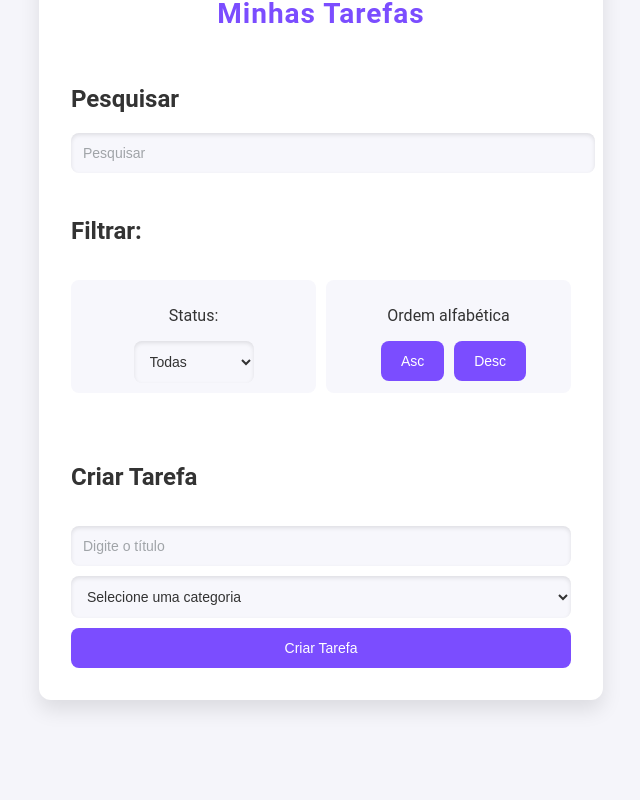
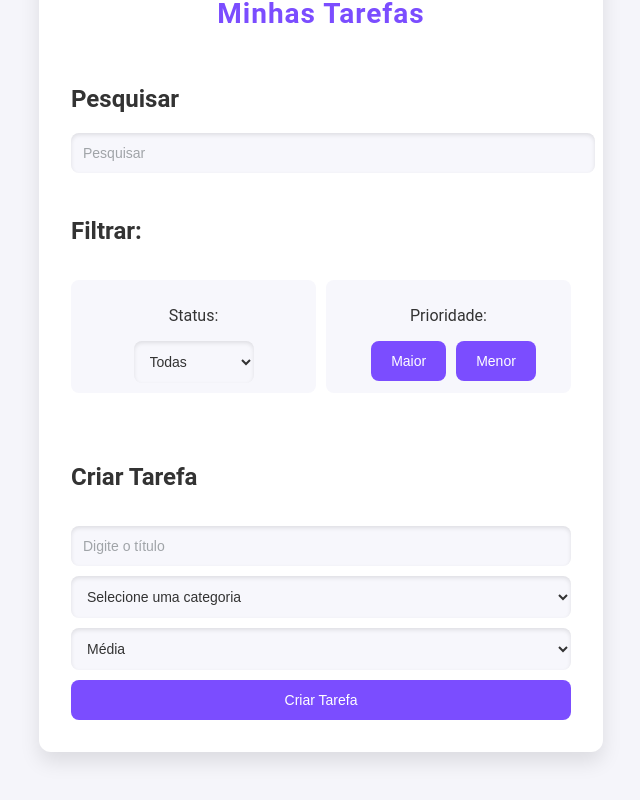
Before and after one commit to MarcosJunji/TaskSphere, a React (Vite) app: page / in a window 1280 px wide. Shown: the part 431-1231 px from the top of the page, without its empty margins (319-959 px from the left). Before the commit the page ends 1179 px from the top, so only its background shows below. Built offline with nearby package versions, Linux system fonts and the light colour scheme.

Commit message:
Adding priority filter and field

```diff
--- a/src/App.css
+++ b/src/App.css
@@ -49,7 +49,11 @@ h1 {
   transition: background-color 0.3s ease, transform 0.2s;
   /* Ajuste de largura consistente */
   box-sizing: border-box;
+}
 
+.todo .priority {
+  font-weight: bold;
+  color: #ff6347; /* Cor personalizada para a prioridade */
 }
 
 .todo-form button {
--- a/src/App.jsx
+++ b/src/App.jsx
@@ -14,7 +14,6 @@ function App() {
   const [filter, setFilter] = useState("All");
   const [sort, setSort] = useState("Asc");
 
-  // Verifica se o localStorage está disponível
   const isLocalStorageAvailable = () => {
     try {
       const test = "__test__";
@@ -26,7 +25,6 @@ function App() {
     }
   };
 
-  // Carrega as tarefas salvas do localStorage ao montar o componente
   useEffect(() => {
     if (isLocalStorageAvailable()) {
       const savedTodos = JSON.parse(localStorage.getItem('todos')) || [];
@@ -34,20 +32,20 @@ function App() {
     }
   }, []);
 
-  // Salva as tarefas no localStorage sempre que a lista de todos é atualizada
   useEffect(() => {
     if (isLocalStorageAvailable()) {
       localStorage.setItem('todos', JSON.stringify(todos));
     }
   }, [todos]);
 
-  const addTodo = (text, category) => {
+  const addTodo = (text, category, priority) => {
     setTodos((prevTodos) => [
       ...prevTodos,
       {
         id: Math.floor(Math.random() * 10000),
         text,
         category,
+        priority,
         isCompleted: false,
       },
     ]);
@@ -69,24 +67,30 @@ function App() {
     <div className="app">
       <Counter />
       <h1>Minhas Tarefas</h1>
-      <Search search={search} setSearch={setSearch}/>
-      <Filter filter={filter} setFilter={setFilter} setSort={setSort}/>
+      <Search search={search} setSearch={setSearch} />
+      <Filter filter={filter} setFilter={setFilter} setSort={setSort} />
       <div className="todo-list">
         {todos
           .filter((todo) => filter === "All"
             ? true
             : filter === "Completed"
-            ? todo.isCompleted
-            : !todo.isCompleted
+              ? todo.isCompleted
+              : !todo.isCompleted
           )
           .filter((todo) =>
             todo.text.toLowerCase().includes(search.toLowerCase())
           )
-          .sort((a, b) =>
-            sort === "Asc"
+          .sort((a, b) => {
+            const priorityOrder = { "Alta": 1, "Média": 2, "Baixa": 3 };
+            if (priorityOrder[a.priority] !== priorityOrder[b.priority]) {
+              return sort === "Asc"
+                ? priorityOrder[a.priority] - priorityOrder[b.priority]
+                : priorityOrder[b.priority] - priorityOrder[a.priority];
+            }
+            return sort === "Asc"
               ? a.text.localeCompare(b.text)
-              : b.text.localeCompare(a.text)
-          )
+              : b.text.localeCompare(a.text);
+          })
           .map((todo) => (
             <Todo
               key={todo.id}
--- a/src/components/Filter.jsx
+++ b/src/components/Filter.jsx
@@ -12,9 +12,9 @@ const Filter = ({ filter, setFilter, setSort }) => {
                   </select>
               </div>
               <div>
-                  <p>Ordem alfabética</p>
-                  <button onClick={() => setSort("Asc")} className="btn-filter">Asc</button>
-                  <button onClick={() => setSort("Desc")} className="btn-filter">Desc</button>
+                  <p>Prioridade:</p>
+                  <button onClick={() => setSort("Asc")} className="btn-filter">Maior</button>
+                  <button onClick={() => setSort("Desc")} className="btn-filter">Menor</button>
               </div>
           </div>
       </div>
--- a/src/components/Todo.jsx
+++ b/src/components/Todo.jsx
@@ -2,10 +2,14 @@ import React from 'react'
 
 const Todo = ({ todo, removeTodo, completeTodo }) => {
   return (
-    <div className="todo" style={{textDecoration: todo.isCompleted ? "line-through" : ""}}>
+    <div
+      className="todo"
+      style={{textDecoration: todo.isCompleted ? "line-through" : ""}}
+    >
         <div className="content">
             <p>{todo.text}</p>
             <p className="category">({todo.category})</p>
+            <p className="priority">Prioridade: {todo.priority}</p>
         </div>
         <div>
             <button className='complete' onClick={() => completeTodo(todo.id)}><i class="fas fa-check"></i></button>
--- a/src/components/TodoForm.jsx
+++ b/src/components/TodoForm.jsx
@@ -3,24 +3,37 @@ import { useState } from 'react';
 export const TodoForm = ({ addTodo }) => {
     const [value, setValue] = useState ("");
     const [category, setCategory] = useState ("");
+    const [priority, setPriority] = useState("Média");
 
     const handleSubmit = (e) => {
         e.preventDefault();
         if(!value || !category) return;
-        addTodo(value, category);
+        addTodo(value, category, priority);
         setValue("");
         setCategory("");
+        setPriority("");
     }
 
   return <div className="todo-form">
     <h2>Criar Tarefa</h2>
     <form onSubmit={handleSubmit}>
-        <input type="text" placeholder="Digite o título" value={value} onChange={(e) => setValue(e.target.value)}/>
+        <input
+          type="text"
+          placeholder="Digite o título"
+          value={value}
+          onChange={(e) => setValue(e.target.value)}
+          />
         <select value={category} onChange={(e) => setCategory(e.target.value)}>
             <option value="">Selecione uma categoria</option>
             <option value="Pessoal">Pessoal</option>
             <option value="Trabalho">Trabalho</option>
             <option value="Estudos">Estudos</option>
+        </select>
+        <select value={priority} onChange={(e) => setPriority(e.target.value)}>
+          <option value="">Prioridade</option>
+          <option value="Alta">Alta</option>
+          <option value="Média">Média</option>
+          <option value="Baixa">Baixa</option>
         </select>
         <button type='submit'>Criar Tarefa</button>
     </form>
```
